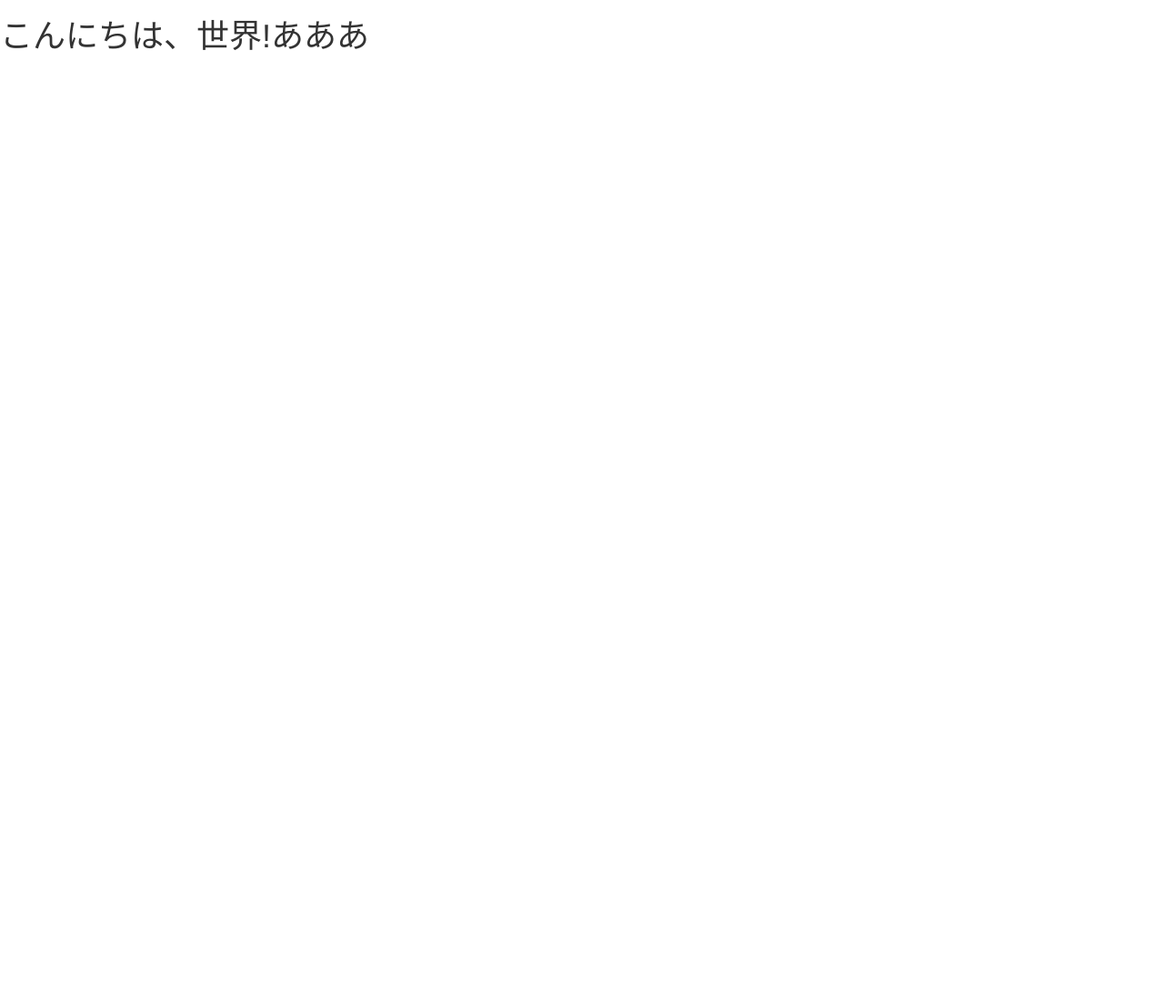
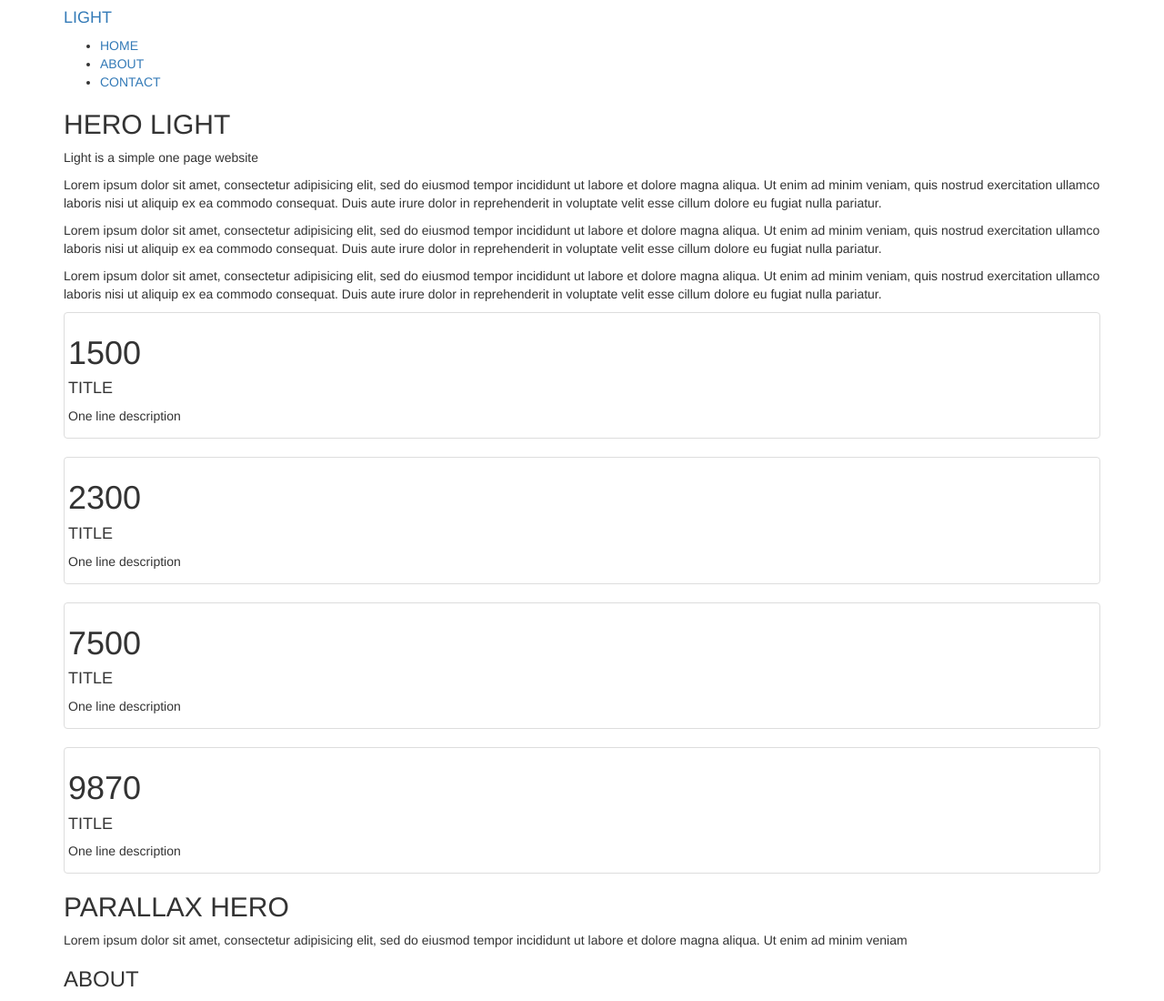
Before and after one commit to SatoshiMukai/SatoshiMukai.github.io, a plain HTML site: page index.html in a window 1280 px wide. Shown: the top 1100 px of the page at 91% size. Before the commit the page ends 800 px from the top, so only its background shows below. Drawn offline with nearby package versions, Linux system fonts and the light colour scheme.

Commit message:
portfolio　first

```diff
--- a/index.html
+++ b/index.html
@@ -1,10 +1,11 @@
-<!DOCTYPE html>
+<!doctype html>
 <html lang="ja">
   <head>
     <meta charset="utf-8">
     <meta http-equiv="X-UA-Compatible" content="IE=edge">
     <meta name="viewport" content="width=device-width, initial-scale=1">
-    <title>Bootstrap Sample</title>
+    <title>向井の作品公開ページ</title>
+    <meta name="description" content="向井の作品公開ページです">
     <!-- BootstrapのCSS読み込み -->
     <link rel="stylesheet" href="//maxcdn.bootstrapcdn.com/bootstrap/3.3.5/css/bootstrap.min.css">
     <!-- jQuery読み込み -->
@@ -12,7 +13,83 @@
     <!-- BootstrapのJS読み込み -->
     <script src="//maxcdn.bootstrapcdn.com/bootstrap/3.3.5/js/bootstrap.min.js"></script>
   </head>
-  <body>
-    <h1>こんにちは、世界!あああ</h1>
-  </body>
+<body>
+<!-- Main Container -->
+<div class="container">
+  <!-- Navigation -->
+  <header> <a href="">
+    <h4 class="logo">LIGHT</h4>
+    </a>
+    <nav>
+      <ul>
+        <li><a href="#hero">HOME</a></li>
+        <li><a href="#about">ABOUT</a></li>
+        <li> <a href="#contact">CONTACT</a></li>
+      </ul>
+    </nav>
+  </header>
+  <!-- Hero Section -->
+  <section class="hero" id="hero">
+    <h2 class="hero_header">HERO <span class="light">LIGHT</span></h2>
+    <p class="tagline">Light is a simple one page website</p>
+  </section>
+  <!-- About Section -->
+  <section class="about" id="about">
+    <h2 class="hidden">About</h2>
+    <p class="text_column">Lorem ipsum dolor sit amet, consectetur adipisicing elit, sed do eiusmod tempor incididunt ut labore et dolore magna aliqua. Ut enim ad minim veniam, quis nostrud exercitation ullamco laboris nisi ut aliquip ex ea commodo consequat. Duis aute irure dolor in reprehenderit in voluptate velit esse cillum dolore eu fugiat nulla pariatur. </p>
+    <p class="text_column">Lorem ipsum dolor sit amet, consectetur adipisicing elit, sed do eiusmod tempor incididunt ut labore et dolore magna aliqua. Ut enim ad minim veniam, quis nostrud exercitation ullamco laboris nisi ut aliquip ex ea commodo consequat. Duis aute irure dolor in reprehenderit in voluptate velit esse cillum dolore eu fugiat nulla pariatur. </p>
+    <p class="text_column">Lorem ipsum dolor sit amet, consectetur adipisicing elit, sed do eiusmod tempor incididunt ut labore et dolore magna aliqua. Ut enim ad minim veniam, quis nostrud exercitation ullamco laboris nisi ut aliquip ex ea commodo consequat. Duis aute irure dolor in reprehenderit in voluptate velit esse cillum dolore eu fugiat nulla pariatur. </p>
+  </section>
+  <!-- Stats Gallery Section -->
+  <div class="gallery">
+    <div class="thumbnail">
+      <h1 class="stats">1500</h1>
+      <h4>TITLE</h4>
+      <p>One line description</p>
+    </div>
+    <div class="thumbnail">
+      <h1 class="stats">2300</h1>
+      <h4>TITLE</h4>
+      <p>One line description</p>
+    </div>
+    <div class="thumbnail">
+      <h1 class="stats">7500</h1>
+      <h4>TITLE</h4>
+      <p>One line description</p>
+    </div>
+    <div class="thumbnail">
+      <h1 class="stats">9870</h1>
+      <h4>TITLE</h4>
+      <p>One line description</p>
+    </div>
+  </div>
+  <!-- Parallax Section -->
+  <section class="banner">
+    <h2 class="parallax">PARALLAX HERO</h2>
+    <p class="parallax_description">Lorem ipsum dolor sit amet, consectetur adipisicing elit, sed do eiusmod tempor incididunt ut labore et dolore magna aliqua. Ut enim ad minim veniam</p>
+  </section>
+  <!-- More Info Section -->
+  <footer>
+    <article class="footer_column">
+      <h3>ABOUT</h3>
+      <img src="file:///Macintosh HD/Users/mukaisatoshi/Library/Application Support/Adobe/Dreamweaver CC 2015/ja_JP/Configuration/Temp/Assets/eam204b222c.TMP/images/placeholder.jpg" alt="" width="400" height="200" class="cards"/>
+      <p>Lorem ipsum dolor sit amet, consectetur adipisicing elit, sed do eiusmod tempor incididunt ut labore et dolore magna aliqua. Ut enim ad minim veniam, quis nostrud exercitation ullamco laboris nisi ut aliquip ex ea commodo consequat. Duis aute irure dolor in reprehenderit in voluptate velit esse cillum dolore eu fugiat nulla </p>
+    </article>
+    <article class="footer_column">
+      <h3>LOCATION</h3>
+      <img src="file:///Macintosh HD/Users/mukaisatoshi/Library/Application Support/Adobe/Dreamweaver CC 2015/ja_JP/Configuration/Temp/Assets/eam204b222c.TMP/images/placeholder.jpg" alt="" width="400" height="200" class="cards"/>
+      <p>Lorem ipsum dolor sit amet, consectetur adipisicing elit, sed do eiusmod tempor incididunt ut labore et dolore magna aliqua. Ut enim ad minim veniam, quis nostrud exercitation ullamco laboris nisi ut aliquip ex ea commodo consequat. Duis aute irure dolor in reprehenderit in voluptate velit esse cillum dolore eu fugiat nulla </p>
+    </article>
+  </footer>
+  <!-- Footer Section -->
+  <section class="footer_banner" id="contact">
+    <h2 class="hidden">Footer Banner Section </h2>
+    <p class="hero_header">FOR THE LATEST NEWS &amp; UPDATES</p>
+    <div class="button">subscribe</div>
+  </section>
+  <!-- Copyrights Section -->
+  <div class="copyright">&copy;2015 - <strong>Light Theme</strong></div>
+</div>
+<!-- Main Container Ends -->
+</body>
 </html>
```
